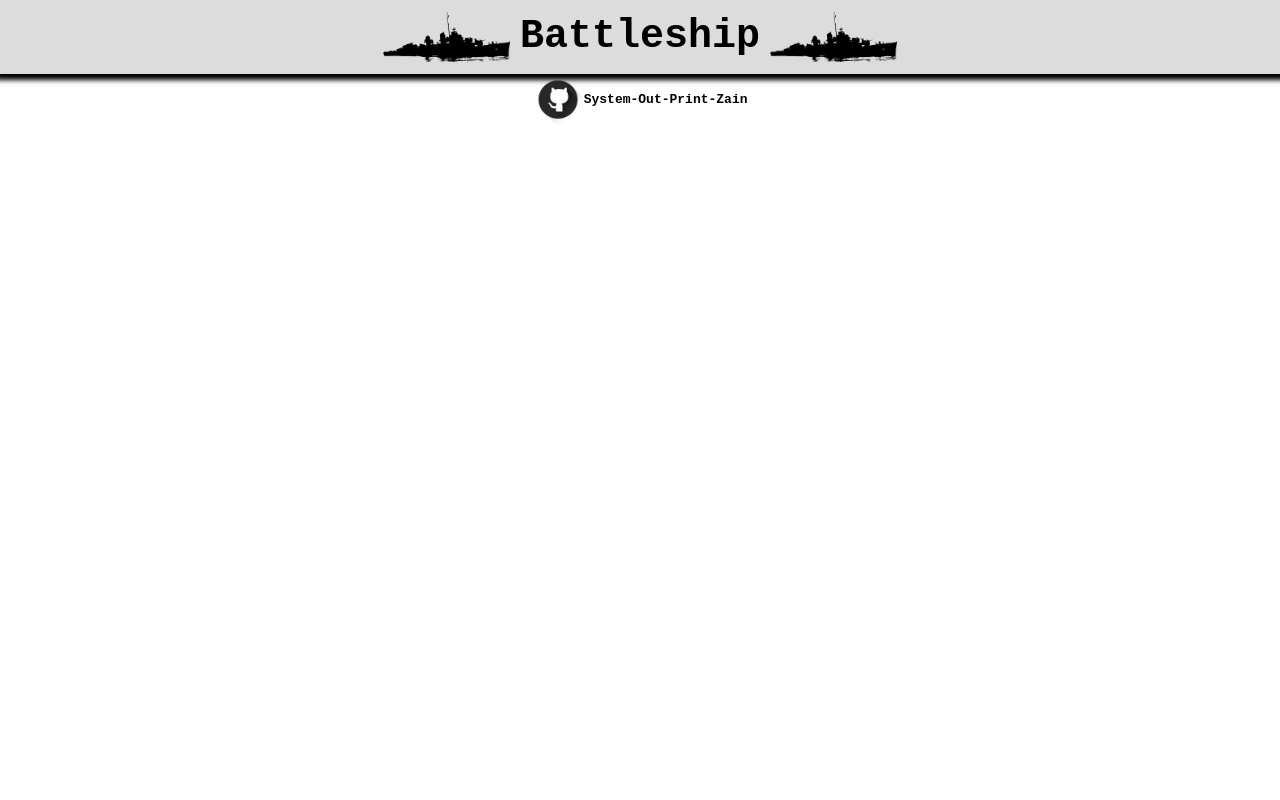
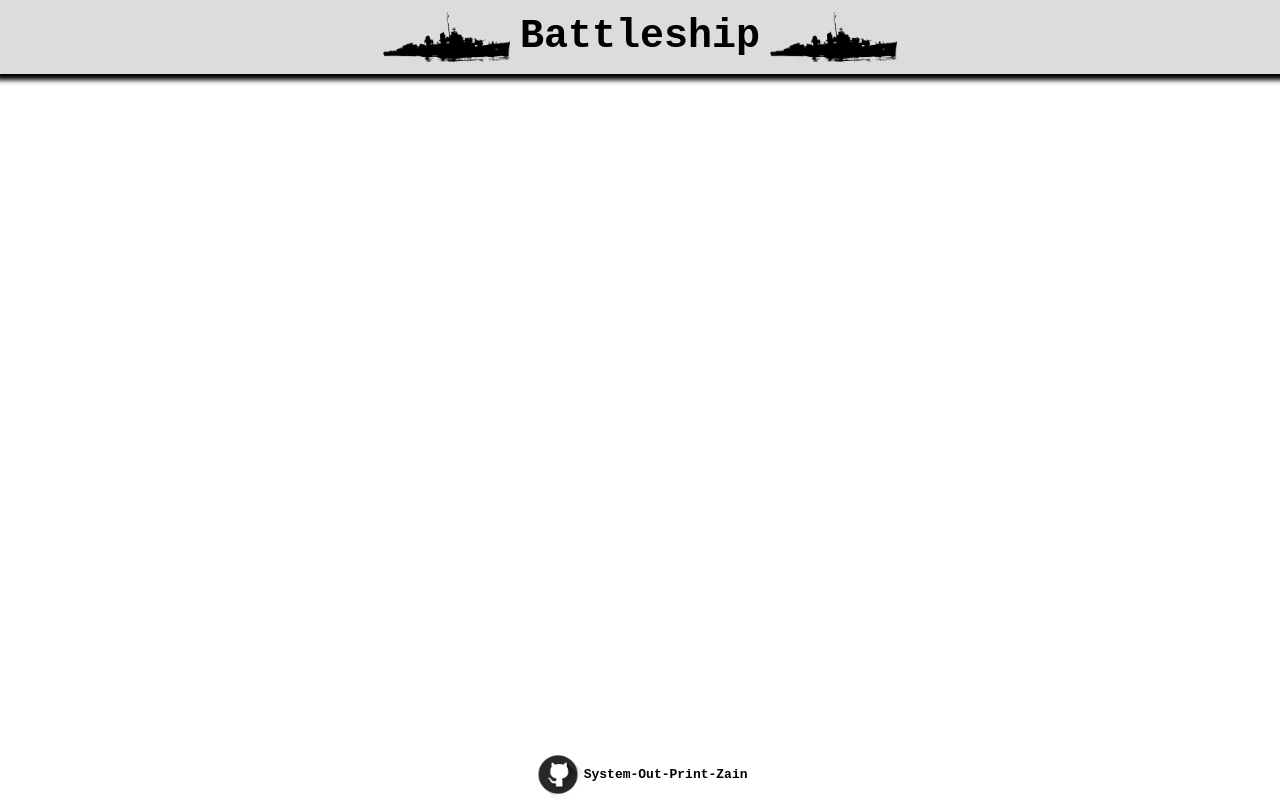
Before and after one commit to System-out-print-Zain/Battleship, a website built with webpack: page src/index.html in a window 1280 px wide. Built offline with nearby package versions, Linux system fonts and the light colour scheme.

Commit message:
Make footer stick to the bottom of the page

```diff
--- a/src/styles.css
+++ b/src/styles.css
@@ -4,6 +4,10 @@ html, body {
     --main-font: monospace;
     --header-color: rgb(221, 220, 220);
     font-family: var(--main-font);
+}
+
+body, html {
+    height: 100%;
 }
 
 /* Header Styling */
@@ -43,3 +47,8 @@ header {
     height: 4%;
     width: 4%;
 }
+
+body {
+    display: grid;
+    grid-template-rows: 1fr 15fr 1fr;
+}
```
